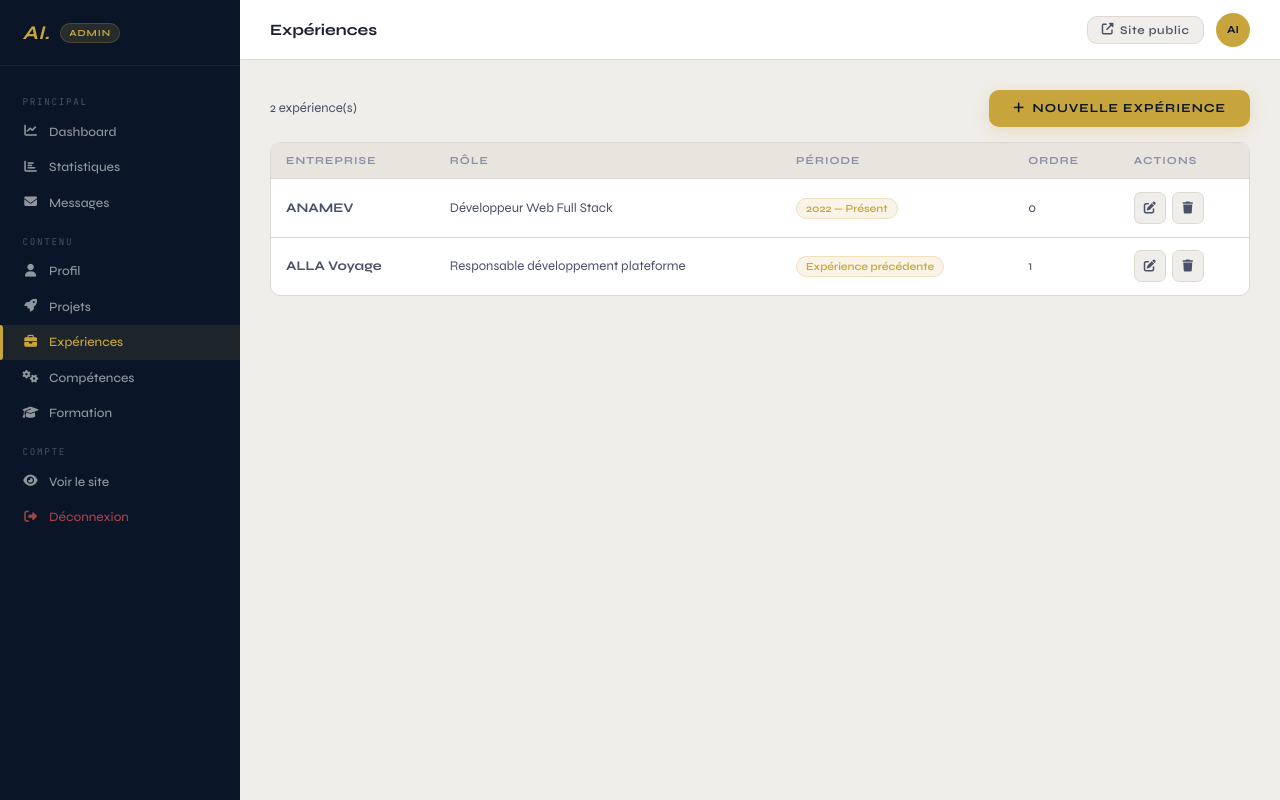
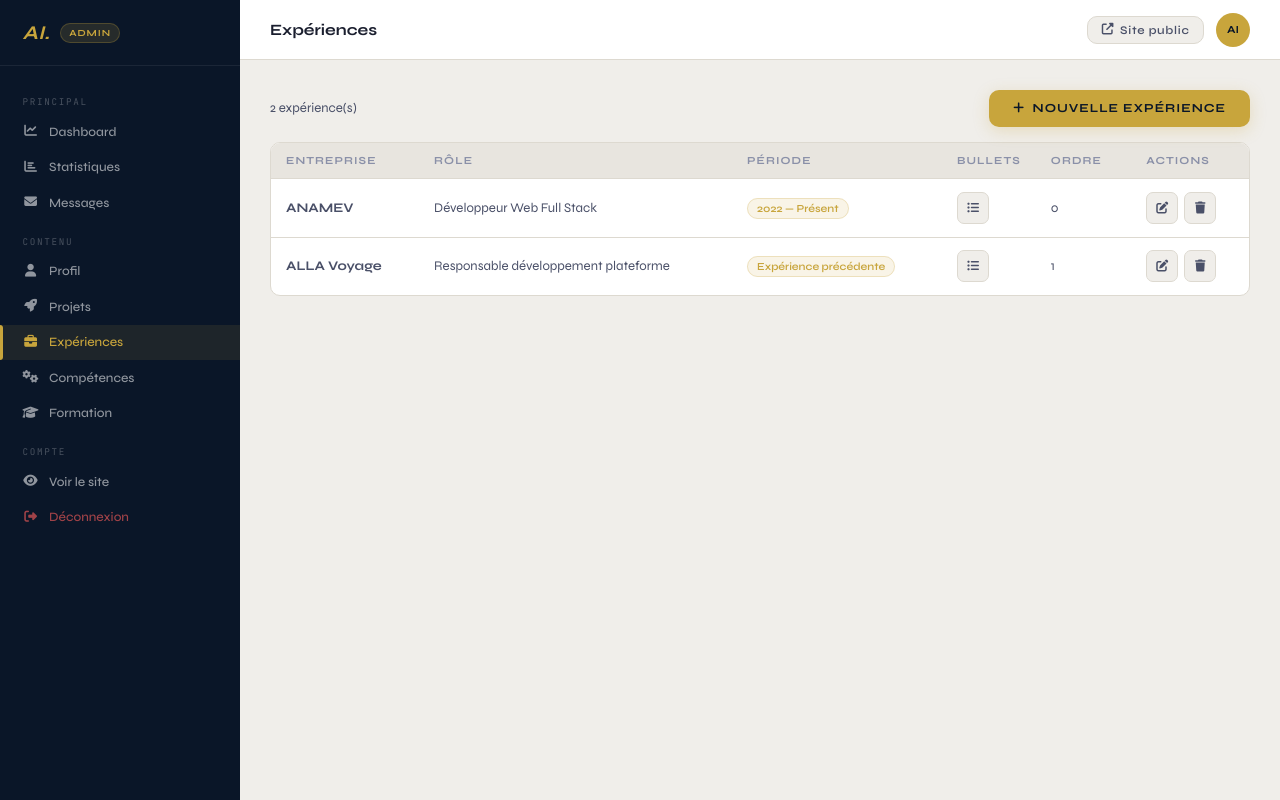
Before and after one commit to AnkidineIbrahim/ankiibrahim, a Flask app: page /admin/experiences in a window 1280 px wide. Run offline with Flask 3, Linux system fonts and the light colour scheme; a user stored in the database is signed in; data comes from the database, SQL or seed files in the repository; some libraries are stand-ins or nearby versions.

Commit message:
Add bullets modal for admin experiences

```diff
--- a/static/js/admin.js
+++ b/static/js/admin.js
@@ -116,4 +116,71 @@ document.addEventListener('DOMContentLoaded', () => {
     }
   });
 
+  /* —— EXPERIENCE BULLETS MODAL —— */
+  const bulletsModal = document.getElementById('experienceBulletsModal');
+  const bulletsCompany = document.getElementById('experienceBulletsCompany');
+  const bulletsRole = document.getElementById('experienceBulletsRole');
+  const bulletsPeriod = document.getElementById('experienceBulletsPeriod');
+  const bulletsList = document.getElementById('experienceBulletsList');
+
+  const closeBulletsModal = () => {
+    if (!bulletsModal) return;
+    bulletsModal.classList.remove('open');
+    bulletsModal.setAttribute('aria-hidden', 'true');
+    document.body.style.overflow = '';
+  };
+
+  const renderBullets = bullets => {
+    if (!bulletsList) return;
+    bulletsList.innerHTML = '';
+
+    if (!Array.isArray(bullets) || bullets.length === 0) {
+      const empty = document.createElement('li');
+      empty.className = 'modal-bullets-empty';
+      empty.textContent = 'Aucun bullet renseigné pour cette expérience.';
+      bulletsList.appendChild(empty);
+      return;
+    }
+
+    bullets.forEach(text => {
+      const item = document.createElement('li');
+      item.textContent = text;
+      bulletsList.appendChild(item);
+    });
+  };
+
+  const openBulletsModal = trigger => {
+    if (!bulletsModal || !trigger) return;
+
+    let bullets = [];
+    try {
+      bullets = JSON.parse(trigger.dataset.experienceBullets || '[]');
+    } catch (error) {
+      bullets = [];
+    }
+
+    if (bulletsCompany) bulletsCompany.textContent = trigger.dataset.experienceCompany || '-';
+    if (bulletsRole) bulletsRole.textContent = trigger.dataset.experienceRole || '-';
+    if (bulletsPeriod) bulletsPeriod.textContent = trigger.dataset.experiencePeriod || '-';
+    renderBullets(bullets);
+
+    bulletsModal.classList.add('open');
+    bulletsModal.setAttribute('aria-hidden', 'false');
+    document.body.style.overflow = 'hidden';
+  };
+
+  document.querySelectorAll('.js-open-bullets').forEach(btn => {
+    btn.addEventListener('click', () => openBulletsModal(btn));
+  });
+
+  bulletsModal?.querySelectorAll('[data-close-bullets-modal]').forEach(btn => {
+    btn.addEventListener('click', closeBulletsModal);
+  });
+
+  document.addEventListener('keydown', e => {
+    if (e.key === 'Escape' && bulletsModal?.classList.contains('open')) {
+      closeBulletsModal();
+    }
+  });
+
 });
--- a/templates/admin/experiences.html
+++ b/templates/admin/experiences.html
@@ -15,7 +15,7 @@
   <table class="admin-table">
     <thead>
       <tr>
-        <th>Entreprise</th><th>Rôle</th><th>Période</th><th>Ordre</th><th>Actions</th>
+        <th>Entreprise</th><th>Rôle</th><th>Période</th><th>Bullets</th><th>Ordre</th><th>Actions</th>
       </tr>
     </thead>
     <tbody>
@@ -24,6 +24,16 @@
         <td><strong>{{ e.company }}</strong></td>
         <td>{{ e.role }}</td>
         <td><span class="tag-pill">{{ e.period }}</span></td>
+        <td class="msg-cell">
+          <button type="button" class="tbl-btn tbl-view js-open-bullets"
+            title="Voir les bullets"
+            data-experience-company="{{ e.company }}"
+            data-experience-role="{{ e.role }}"
+            data-experience-period="{{ e.period }}"
+            data-experience-bullets='{{ e.get_bullets()|tojson }}'>
+            <i class="fas fa-list-ul"></i>
+          </button>
+        </td>
         <td>{{ e.order }}</td>
         <td>
           <div class="tbl-actions">
@@ -39,7 +49,7 @@
       </tr>
       {% else %}
       <tr>
-        <td colspan="5" class="tbl-empty">Aucune expérience.</td>
+        <td colspan="6" class="tbl-empty">Aucune expérience.</td>
       </tr>
       {% endfor %}
     </tbody>
@@ -63,6 +73,13 @@
     </div>
 
     <div class="msg-card-actions">
+      <button type="button" class="tbl-btn tbl-view js-open-bullets" title="Voir les bullets"
+        data-experience-company="{{ e.company }}"
+        data-experience-role="{{ e.role }}"
+        data-experience-period="{{ e.period }}"
+        data-experience-bullets='{{ e.get_bullets()|tojson }}'>
+        <i class="fas fa-list-ul"></i>
+      </button>
       <a href="{{ url_for('admin_experience_edit', eid=e.id) }}" class="tbl-btn tbl-edit" title="Modifier">
         <i class="fas fa-edit"></i>
       </a>
@@ -82,4 +99,26 @@
   {% endfor %}
 </div>
 
+<div class="msg-modal" id="experienceBulletsModal" aria-hidden="true">
+  <div class="msg-modal-backdrop" data-close-bullets-modal></div>
+  <div class="msg-modal-dialog" role="dialog" aria-modal="true" aria-labelledby="experienceBulletsTitle">
+    <div class="msg-modal-head">
+      <div>
+        <h3 id="experienceBulletsTitle">Bullets de l'expérience</h3>
+        <p class="msg-modal-meta">
+          <strong id="experienceBulletsCompany">-</strong>
+          <span id="experienceBulletsRole">-</span>
+          <span id="experienceBulletsPeriod">-</span>
+        </p>
+      </div>
+      <button type="button" class="msg-modal-close" title="Fermer" data-close-bullets-modal>
+        <i class="fas fa-times"></i>
+      </button>
+    </div>
+    <div class="msg-modal-body">
+      <ul class="modal-bullets-list" id="experienceBulletsList"></ul>
+    </div>
+  </div>
+</div>
+
 {% endblock %}
```
Also changed, not shown: static/css/admin.css (+36 -0 lines).
